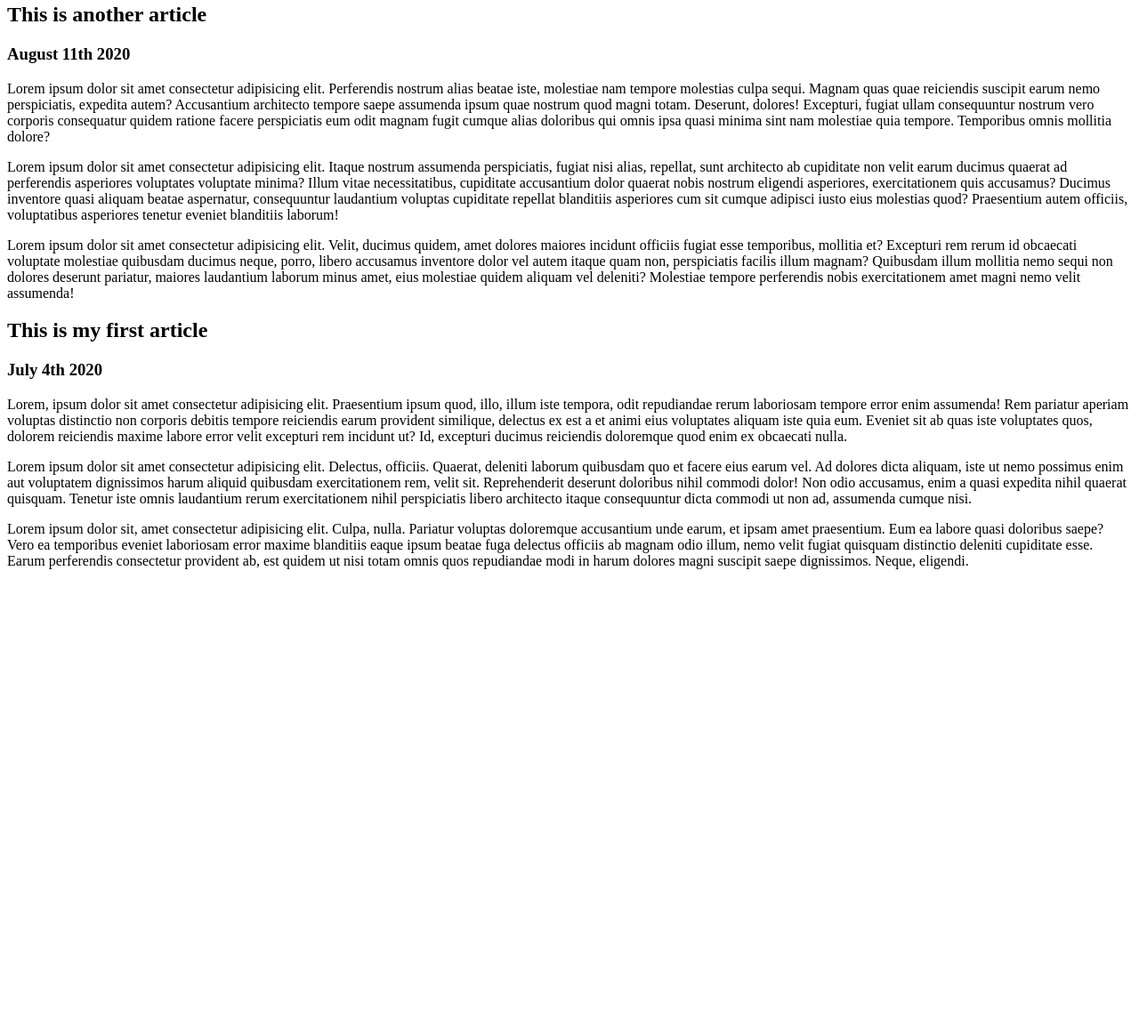
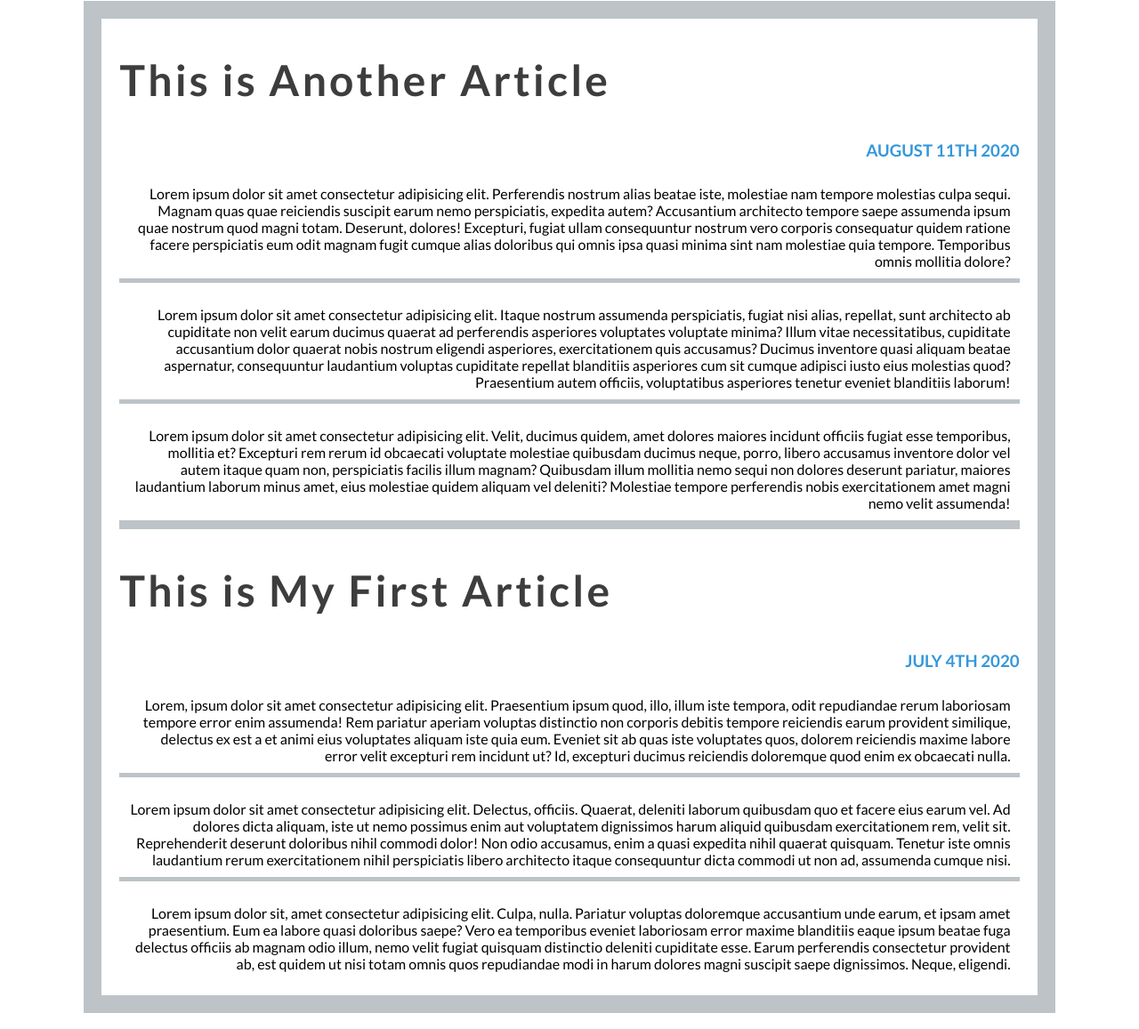
Before and after one commit to JessicaJBryant/RecreateBlog, a plain HTML site: page index.html in a window 1280 px wide. Shown: the part 17-1174 px from the top of the page at 89% size. Before the commit the page ends 800 px from the top, so only its background shows below. Drawn offline with Linux system fonts and the light colour scheme.

Commit message:
Add Divs to index.html. Add styling in style.css . Initial versi to HTML file. Add styles to CSS file. Initial version of exercise complete

```diff
--- a/index.html
+++ b/index.html
@@ -1,5 +1,6 @@
 <!DOCTYPE html>
 <html lang="en">
+
 <head>
     <meta charset="UTF-8">
     <meta http-equiv="X-UA-Compatible" content="IE=edge">
@@ -8,17 +9,53 @@
     <link rel="stylesheet" href="style.css">
     <title>Recreate Blog</title>
 </head>
+
 <body>
-    <h2>This is another article</h2>
-    <h3>August 11th 2020</h3>
-    <p>Lorem ipsum dolor sit amet consectetur adipisicing elit. Perferendis nostrum alias beatae iste, molestiae nam tempore molestias culpa sequi. Magnam quas quae reiciendis suscipit earum nemo perspiciatis, expedita autem? Accusantium architecto tempore saepe assumenda ipsum quae nostrum quod magni totam. Deserunt, dolores! Excepturi, fugiat ullam consequuntur nostrum vero corporis consequatur quidem ratione facere perspiciatis eum odit magnam fugit cumque alias doloribus qui omnis ipsa quasi minima sint nam molestiae quia tempore. Temporibus omnis mollitia dolore?</p>
-    <p>Lorem ipsum dolor sit amet consectetur adipisicing elit. Itaque nostrum assumenda perspiciatis, fugiat nisi alias, repellat, sunt architecto ab cupiditate non velit earum ducimus quaerat ad perferendis asperiores voluptates voluptate minima? Illum vitae necessitatibus, cupiditate accusantium dolor quaerat nobis nostrum eligendi asperiores, exercitationem quis accusamus? Ducimus inventore quasi aliquam beatae aspernatur, consequuntur laudantium voluptas cupiditate repellat blanditiis asperiores cum sit cumque adipisci iusto eius molestias quod? Praesentium autem officiis, voluptatibus asperiores tenetur eveniet blanditiis laborum!</p>
-    <p>Lorem ipsum dolor sit amet consectetur adipisicing elit. Velit, ducimus quidem, amet dolores maiores incidunt officiis fugiat esse temporibus, mollitia et? Excepturi rem rerum id obcaecati voluptate molestiae quibusdam ducimus neque, porro, libero accusamus inventore dolor vel autem itaque quam non, perspiciatis facilis illum magnam? Quibusdam illum mollitia nemo sequi non dolores deserunt pariatur, maiores laudantium laborum minus amet, eius molestiae quidem aliquam vel deleniti? Molestiae tempore perferendis nobis exercitationem amet magni nemo velit assumenda!</p>
-    <h2>This is my first article</h2>
-    <h3>July 4th 2020</h3>
-    <p>Lorem, ipsum dolor sit amet consectetur adipisicing elit. Praesentium ipsum quod, illo, illum iste tempora, odit repudiandae rerum laboriosam tempore error enim assumenda! Rem pariatur aperiam voluptas distinctio non corporis debitis tempore reiciendis earum provident similique, delectus ex est a et animi eius voluptates aliquam iste quia eum. Eveniet sit ab quas iste voluptates quos, dolorem reiciendis maxime labore error velit excepturi rem incidunt ut? Id, excepturi ducimus reiciendis doloremque quod enim ex obcaecati nulla.</p>
-    <p>Lorem ipsum dolor sit amet consectetur adipisicing elit. Delectus, officiis. Quaerat, deleniti laborum quibusdam quo et facere eius earum vel. Ad dolores dicta aliquam, iste ut nemo possimus enim aut voluptatem dignissimos harum aliquid quibusdam exercitationem rem, velit sit. Reprehenderit deserunt doloribus nihil commodi dolor! Non odio accusamus, enim a quasi expedita nihil quaerat quisquam. Tenetur iste omnis laudantium rerum exercitationem nihil perspiciatis libero architecto itaque consequuntur dicta commodi ut non ad, assumenda cumque nisi.</p>
-    <p>Lorem ipsum dolor sit, amet consectetur adipisicing elit. Culpa, nulla. Pariatur voluptas doloremque accusantium unde earum, et ipsam amet praesentium. Eum ea labore quasi doloribus saepe? Vero ea temporibus eveniet laboriosam error maxime blanditiis eaque ipsum beatae fuga delectus officiis ab magnam odio illum, nemo velit fugiat quisquam distinctio deleniti cupiditate esse. Earum perferendis consectetur provident ab, est quidem ut nisi totam omnis quos repudiandae modi in harum dolores magni suscipit saepe dignissimos. Neque, eligendi.</p>
+    <div>
+        <h2>This is Another Article</h2>
+        <h3>August 11th 2020</h3>
+        <p>Lorem ipsum dolor sit amet consectetur adipisicing elit. Perferendis nostrum alias beatae iste, molestiae nam
+            tempore molestias culpa sequi. Magnam quas quae reiciendis suscipit earum nemo perspiciatis, expedita autem?
+            Accusantium architecto tempore saepe assumenda ipsum quae nostrum quod magni totam. Deserunt, dolores!
+            Excepturi, fugiat ullam consequuntur nostrum vero corporis consequatur quidem ratione facere perspiciatis
+            eum odit magnam fugit cumque alias doloribus qui omnis ipsa quasi minima sint nam molestiae quia tempore.
+            Temporibus omnis mollitia dolore?</p>
+        <p>Lorem ipsum dolor sit amet consectetur adipisicing elit. Itaque nostrum assumenda perspiciatis, fugiat nisi
+            alias, repellat, sunt architecto ab cupiditate non velit earum ducimus quaerat ad perferendis asperiores
+            voluptates voluptate minima? Illum vitae necessitatibus, cupiditate accusantium dolor quaerat nobis nostrum
+            eligendi asperiores, exercitationem quis accusamus? Ducimus inventore quasi aliquam beatae aspernatur,
+            consequuntur laudantium voluptas cupiditate repellat blanditiis asperiores cum sit cumque adipisci iusto
+            eius molestias quod? Praesentium autem officiis, voluptatibus asperiores tenetur eveniet blanditiis laborum!
+        </p>
+        <p id='hello'>Lorem ipsum dolor sit amet consectetur adipisicing elit. Velit, ducimus quidem, amet dolores
+            maiores incidunt
+            officiis fugiat esse temporibus, mollitia et? Excepturi rem rerum id obcaecati voluptate molestiae quibusdam
+            ducimus neque, porro, libero accusamus inventore dolor vel autem itaque quam non, perspiciatis facilis illum
+            magnam? Quibusdam illum mollitia nemo sequi non dolores deserunt pariatur, maiores laudantium laborum minus
+            amet, eius molestiae quidem aliquam vel deleniti? Molestiae tempore perferendis nobis exercitationem amet
+            magni nemo velit assumenda!</p>
+        <h2>This is My First Article</h2>
+        <h3>July 4th 2020</h3>
+        <p>Lorem, ipsum dolor sit amet consectetur adipisicing elit. Praesentium ipsum quod, illo, illum iste tempora,
+            odit repudiandae rerum laboriosam tempore error enim assumenda! Rem pariatur aperiam voluptas distinctio non
+            corporis debitis tempore reiciendis earum provident similique, delectus ex est a et animi eius voluptates
+            aliquam iste quia eum. Eveniet sit ab quas iste voluptates quos, dolorem reiciendis maxime labore error
+            velit excepturi rem incidunt ut? Id, excepturi ducimus reiciendis doloremque quod enim ex obcaecati nulla.
+        </p>
+        <p>Lorem ipsum dolor sit amet consectetur adipisicing elit. Delectus, officiis. Quaerat, deleniti laborum
+            quibusdam quo et facere eius earum vel. Ad dolores dicta aliquam, iste ut nemo possimus enim aut voluptatem
+            dignissimos harum aliquid quibusdam exercitationem rem, velit sit. Reprehenderit deserunt doloribus nihil
+            commodi dolor! Non odio accusamus, enim a quasi expedita nihil quaerat quisquam. Tenetur iste omnis
+            laudantium rerum exercitationem nihil perspiciatis libero architecto itaque consequuntur dicta commodi ut
+            non ad, assumenda cumque nisi.</p>
+        <p id='goodbye'>Lorem ipsum dolor sit, amet consectetur adipisicing elit. Culpa, nulla. Pariatur voluptas
+            doloremque
+            accusantium unde earum, et ipsam amet praesentium. Eum ea labore quasi doloribus saepe? Vero ea temporibus
+            eveniet laboriosam error maxime blanditiis eaque ipsum beatae fuga delectus officiis ab magnam odio illum,
+            nemo velit fugiat quisquam distinctio deleniti cupiditate esse. Earum perferendis consectetur provident ab,
+            est quidem ut nisi totam omnis quos repudiandae modi in harum dolores magni suscipit saepe dignissimos.
+            Neque, eligendi.</p>
+    </div>
+</body>
 
-</body>
 </html>
--- a/style.css
+++ b/style.css
@@ -0,0 +1,34 @@
+@import url('https://fonts.googleapis.com/css2?family=Lato:wght@400;700&display=swap');
+body {
+    padding: 10px 0;
+}
+div {
+    font-family: 'Lato', sans-serif;
+    margin: auto;
+    width: 80%;
+    border: 20px solid #BDC3C7;
+    padding-left: 20px;
+    padding-right: 20px;
+}
+h2 {
+    font-size: 48px;
+    font-weight: 700;
+    letter-spacing: 3.2px;
+    color: #3D3D3D;
+}
+h3 {
+    text-align: right;
+    color: #3498DB;
+    text-transform: uppercase;
+}
+p {
+    text-align: right;
+    border-bottom: 5px solid #BDC3C7;
+    padding: 10px;
+}
+#hello {
+    border-bottom: 10px solid #BDC3C7;
+}
+#goodbye {
+    border-bottom: none;
+}
```
